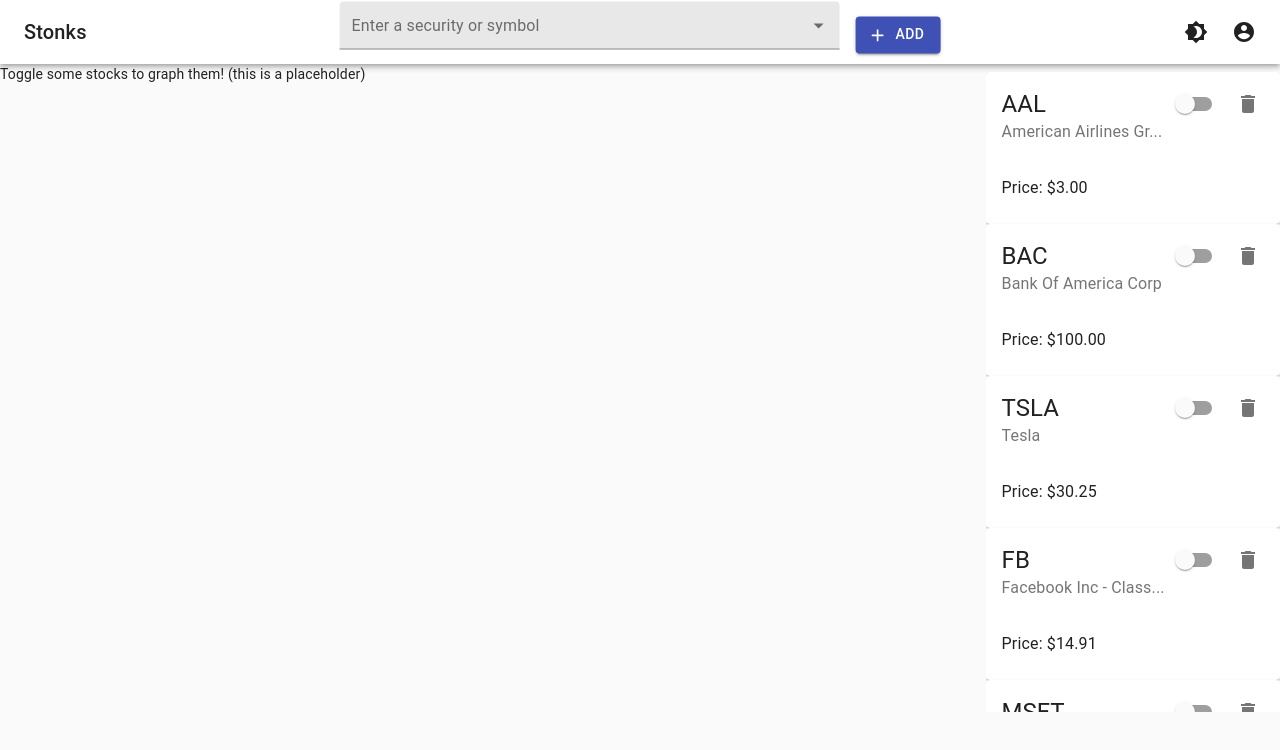
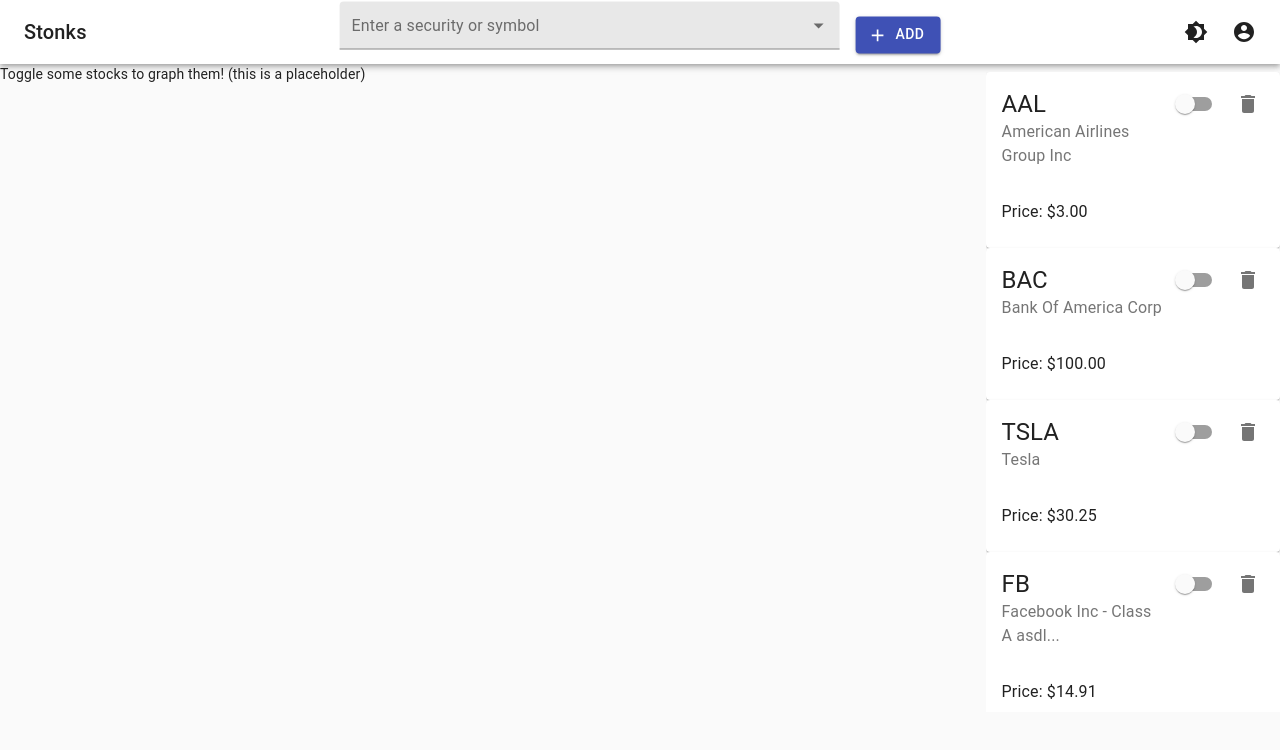
Before and after one commit to aggie-coding-club/stocks-frontend, a React (Create React App) app: page / in a window 1280 px wide. Shown: the top 750 px of the page. Built offline with nearby package versions, Linux system fonts and the light colour scheme.

Commit message:
changed length of title displayed

```diff
--- a/src/components/dashboard/StockItem.js
+++ b/src/components/dashboard/StockItem.js
@@ -32,10 +32,10 @@
 
   function getTitle(title) {
     if (title) {
-      if (title.length <= 23) {
+      if (title.length <= 30) {
         return title
       } else {
-        return title.substring(0, 20) + "..."
+        return title.substring(0, 27) + "..."
       }
     }
     return "none found";
```
